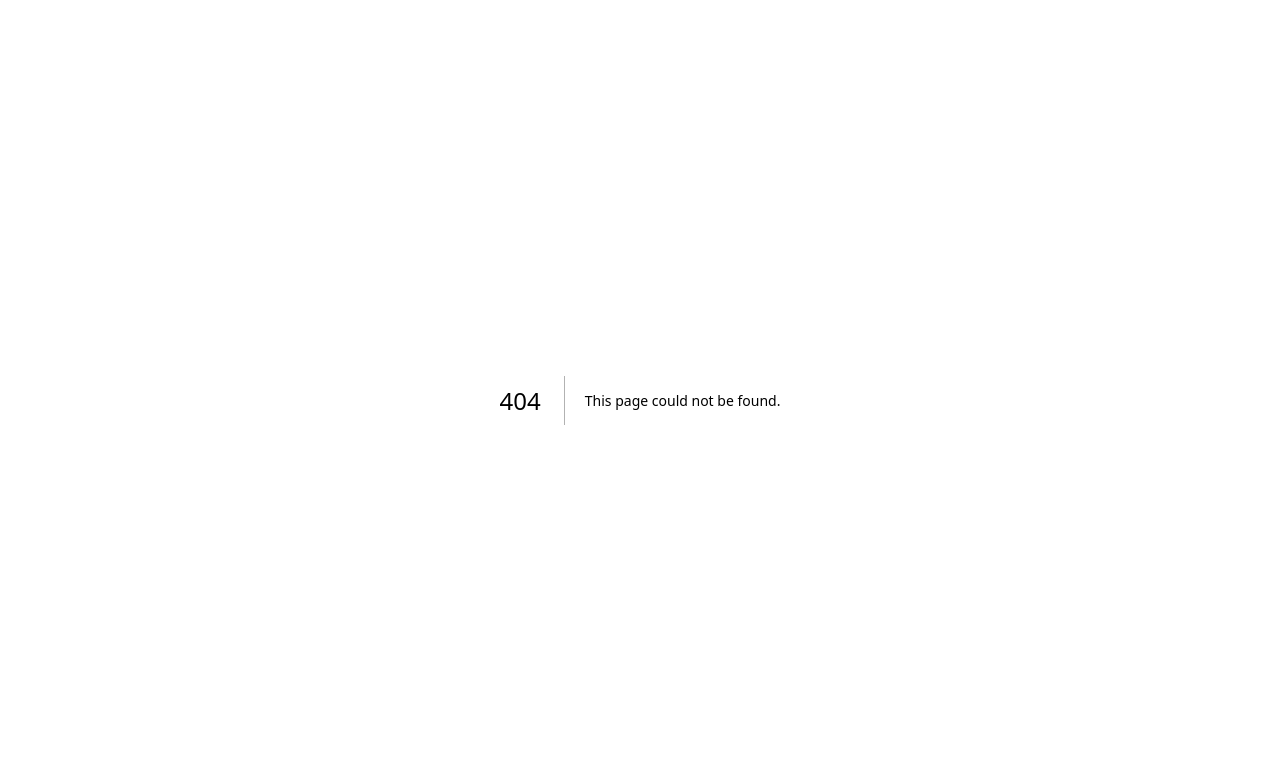
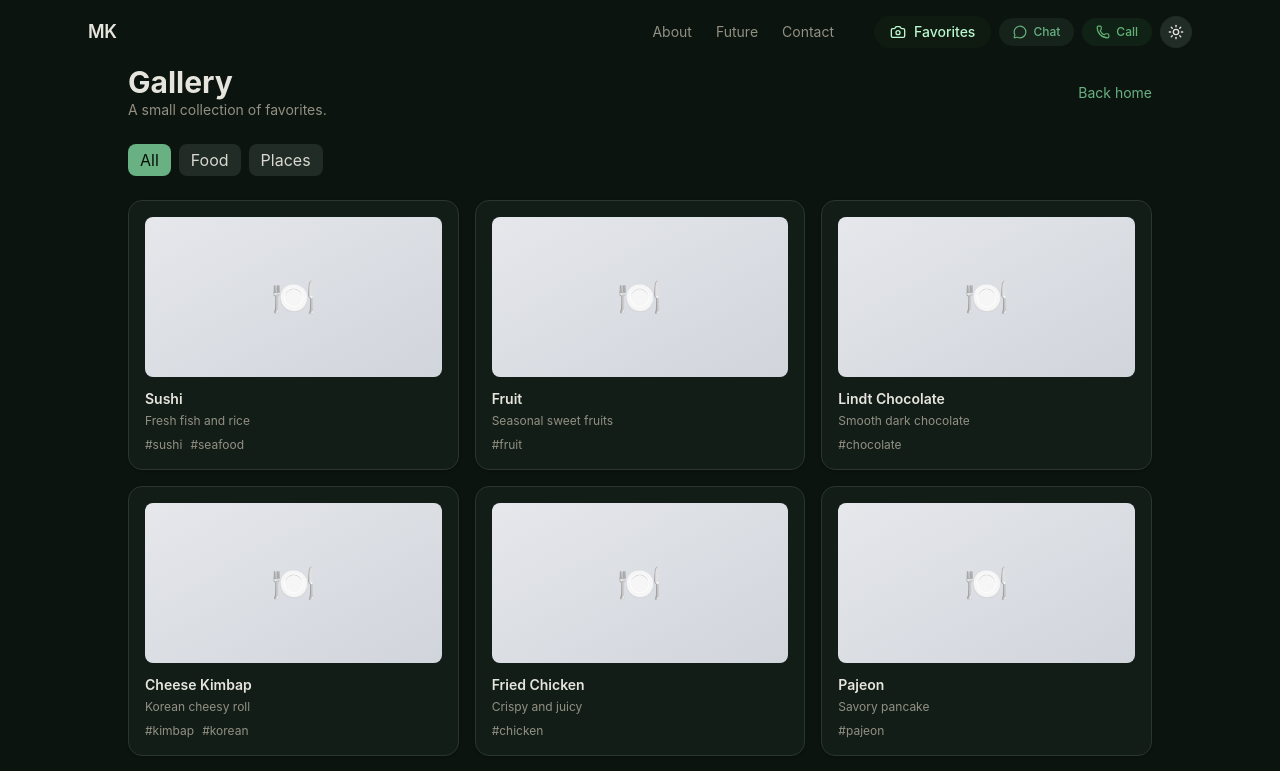
Before and after one commit to momo23546842/minimal-personal-pages, a Next.js app: page /gallery in a window 1280 px wide. Before the commit this address had no page. Shown: the top 771 px of the page. Built offline with nearby package versions, Linux system fonts and the light colour scheme.

Commit message:
Apply safe-mode & UI updates

```diff
--- /dev/null
+++ b/app/gallery/page.tsx
@@ -0,0 +1,52 @@
+"use client"
+
+import { useState } from "react"
+import { FavoritesGrid, food, places } from "@/components/favorites"
+import Link from "next/link"
+
+export default function GalleryPage() {
+  const [tab, setTab] = useState<'all'|'food'|'places'>('all')
+
+  const items = tab === 'all' ? [...food, ...places] : tab === 'food' ? food : places
+
+  return (
+    <main className="px-6 py-16">
+      <div className="mx-auto max-w-5xl">
+        <div className="flex items-center justify-between mb-6">
+          <div>
+            <h1 className="text-3xl font-bold">Gallery</h1>
+            <p className="text-sm text-muted-foreground">A small collection of favorites.</p>
+          </div>
+          <div className="hidden sm:block">
+            <Link href="/" className="text-sm text-primary">Back home</Link>
+          </div>
+        </div>
+
+        <div className="mb-6 flex gap-2">
+          <button onClick={() => setTab('all')} className={`px-3 py-1 rounded-md ${tab==='all' ? 'bg-primary text-primary-foreground' : 'bg-secondary text-secondary-foreground'}`}>All</button>
+          <button onClick={() => setTab('food')} className={`px-3 py-1 rounded-md ${tab==='food' ? 'bg-primary text-primary-foreground' : 'bg-secondary text-secondary-foreground'}`}>Food</button>
+          <button onClick={() => setTab('places')} className={`px-3 py-1 rounded-md ${tab==='places' ? 'bg-primary text-primary-foreground' : 'bg-secondary text-secondary-foreground'}`}>Places</button>
+        </div>
+
+        <div className="grid gap-4 grid-cols-1 sm:grid-cols-2 lg:grid-cols-3">
+          {items.map((it, idx) => (
+            <div key={idx} className="group rounded-xl border border-border bg-card p-4 shadow-sm">
+              <div className="h-40 mb-3 w-full rounded-md bg-linear-to-br from-gray-200 to-gray-300 flex items-center justify-center text-4xl text-muted-foreground">
+                🍽️
+              </div>
+              <h4 className="mb-1 text-sm font-semibold text-foreground">{it.title}</h4>
+              {it.caption && <p className="text-xs text-muted-foreground mb-2">{it.caption}</p>}
+              {it.tags && (
+                <div className="flex flex-wrap gap-2">
+                  {it.tags.map((t) => (
+                    <span key={t} className="text-xs text-muted-foreground">#{t}</span>
+                  ))}
+                </div>
+              )}
+            </div>
+          ))}
+        </div>
+      </div>
+    </main>
+  )
+}
--- a/app/layout.tsx
+++ b/app/layout.tsx
@@ -1,6 +1,7 @@
 import type { Metadata } from "next";
 import { PUBLIC_SAFE_MODE } from '@/lib/safeMode'
 import { Geist, Geist_Mono } from "next/font/google";
+import { Header } from '@/components/header'
 import "./globals.css";
 import ThemeProvider from "@/components/theme-provider";
 import Script from 'next/script'
@@ -39,6 +40,7 @@ export default function RootLayout({
           }}
         />
         <ThemeProvider>
+          <Header />
           {children}
         </ThemeProvider>
       </body>
--- a/app/page.tsx
+++ b/app/page.tsx
@@ -2,7 +2,7 @@ import { Header } from "@/components/header"
 import { Hero } from "@/components/hero"
 import { AiAssistant } from "@/components/ai-assistant"
 import { About } from "@/components/about"
-import Favorites from "@/components/favorites"
+// Favorites moved to a dedicated /gallery page
 import Future from "@/components/future"
 import { Contact } from "@/components/contact"
 import { Footer } from "@/components/footer"
@@ -18,10 +18,9 @@ export default function Page() {
         {!PUBLIC_SAFE_MODE && (
           <>
             <About />
-            <Favorites />
             <Future />
             <Contact />
-            {/* Career and Works removed */}
+            {/* Gallery moved to /gallery */}
           </>
         )}
 
--- a/components/ai-assistant.tsx
+++ b/components/ai-assistant.tsx
@@ -348,12 +348,12 @@ export function AiAssistant() {
           {PUBLIC_SAFE_MODE ? 'Ask the assistant general questions.' : 'Ask about my work, skills, or career. You can also book a meeting directly!'}
         </p>
 
-        <div className="overflow-hidden rounded-2xl border border-border bg-card shadow-lg shadow-foreground/[0.03]">
+        <div className="overflow-hidden rounded-2xl border border-border bg-card shadow-lg shadow-foreground/3">
           <div className="flex border-b border-border">
             <button onClick={() => setTab("chat")} className={`flex flex-1 items-center justify-center gap-2 py-4 text-sm font-medium transition-colors ${tab === "chat" ? "border-b-2 border-primary text-primary" : "text-muted-foreground hover:text-foreground"}`}>
               <MessageCircle className="h-4 w-4" /> Chat
             </button>
-            <button onClick={() => setTab("call")} className={`flex flex-1 items-center justify-center gap-2 py-4 text-sm font-medium transition-colors ${tab === "call" ? "border-b-2 border-[oklch(0.55_0.12_150)] text-[oklch(0.55_0.12_150)] dark:border-[oklch(0.70_0.12_150)] dark:text-[oklch(0.70_0.12_150)]" : "text-muted-foreground hover:text-foreground"}`}>
+            <button onClick={() => setTab("call")} className={`flex flex-1 items-center justify-center gap-2 py-4 text-sm font-medium transition-colors ${tab === "call" ? "border-b-2 border-sage-call text-sage-call dark:border-[oklch(0.70_0.12_150)] dark:text-[oklch(0.70_0.12_150)]" : "text-muted-foreground hover:text-foreground"}`}>
               <Phone className="h-4 w-4" /> Call
             </button>
           </div>
@@ -388,7 +388,7 @@ export function AiAssistant() {
               {!isCallActive ? (
                 <div className="flex flex-col items-center gap-8 text-center py-8">
                   <div className="relative">
-                    <div className="flex h-28 w-28 items-center justify-center rounded-full bg-gradient-to-br from-primary/20 to-accent/20 shadow-lg">
+                    <div className="flex h-28 w-28 items-center justify-center rounded-full bg-linear-to-br from-primary/20 to-accent/20 shadow-lg">
                       <User className="h-14 w-14 text-primary" />
                     </div>
                   </div>
@@ -448,7 +448,7 @@ export function AiAssistant() {
 
                     <button onClick={endCall}
                       className="flex h-16 w-16 items-center justify-center rounded-full bg-red-500 text-white shadow-lg shadow-red-500/30 transition-transform hover:scale-105 active:scale-95">
-                      <PhoneOff className="h-7 w-7 rotate-[135deg]" />
+                      <PhoneOff className="h-7 w-7 rotate-135" />
                     </button>
 
                     <button onClick={stopSpeaking}
--- a/components/contact.tsx
+++ b/components/contact.tsx
@@ -66,7 +66,7 @@ export function Contact() {
           </div>
 
           <form
-            className="flex flex-col gap-4 rounded-xl border border-border bg-card p-6 shadow-sm shadow-foreground/[0.03]"
+            className="flex flex-col gap-4 rounded-xl border border-border bg-card p-6 shadow-sm shadow-foreground/3"
             onSubmit={handleSubmit}
           >
             <div className="flex flex-col gap-1.5">
--- a/components/favorites.tsx
+++ b/components/favorites.tsx
@@ -6,12 +6,12 @@ type FavItem = {
   tags?: string[]
 }
 
-function FavoritesGrid({ items }: { items: FavItem[] }) {
+export function FavoritesGrid({ items }: { items: FavItem[] }) {
   return (
     <div className="grid gap-4 grid-cols-1 sm:grid-cols-2 lg:grid-cols-3">
       {items.map((it, idx) => (
         <div key={idx} className="group rounded-xl border border-border bg-card p-4 shadow-sm">
-          <div className="h-40 mb-3 w-full rounded-md bg-gradient-to-br from-gray-200 to-gray-300 flex items-center justify-center text-4xl text-muted-foreground">
+          <div className="h-40 mb-3 w-full rounded-md bg-linear-to-br from-gray-200 to-gray-300 flex items-center justify-center text-4xl text-muted-foreground">
             🍽️
           </div>
           <h4 className="mb-1 text-sm font-semibold text-foreground">{it.title}</h4>
@@ -29,8 +29,7 @@ function FavoritesGrid({ items }: { items: FavItem[] }) {
   )
 }
 
-export function Favorites() {
-  const food: FavItem[] = [
+export const food: FavItem[] = [
     { title: 'Sushi', caption: 'Fresh fish and rice', tags: ['sushi', 'seafood'] },
     { title: 'Fruit', caption: 'Seasonal sweet fruits', tags: ['fruit'] },
     { title: 'Lindt Chocolate', caption: 'Smooth dark chocolate', tags: ['chocolate'] },
@@ -42,7 +41,7 @@ export function Favorites() {
     { title: 'Mochi', caption: 'Chewy sweets', tags: ['mochi'] },
   ]
 
-  const places: FavItem[] = [
+export const places: FavItem[] = [
     { title: 'Perth', caption: 'Lovely coastal city', tags: ['australia'] },
     { title: 'Quokka Spot', caption: 'Met friendly quokkas', tags: ['wildlife'] },
     { title: 'Korea', caption: 'Want to visit again', tags: ['travel'] },
@@ -54,6 +53,7 @@ export function Favorites() {
     { title: 'Nature Walks', caption: 'Evening strolls', tags: ['walking'] },
   ]
 
+export function Favorites() {
   return (
     <section id="favorites" className="px-6 py-16">
       <div className="mx-auto max-w-5xl">
--- a/components/future.tsx
+++ b/components/future.tsx
@@ -20,7 +20,7 @@ export default function Future() {
           <ul className="space-y-3">
             {items.map((it, i) => (
               <li key={i} className="flex items-start gap-3">
-                <div className={`mt-1 h-4 w-4 flex-shrink-0 rounded-full ${it.done ? 'bg-primary' : 'border border-border bg-background'}`} />
+                <div className={`mt-1 h-4 w-4 shrink-0 rounded-full ${it.done ? 'bg-primary' : 'border border-border bg-background'}`} />
                 <div>
                   <p className="text-sm font-medium text-foreground">{it.text}</p>
                   <p className="text-xs text-muted-foreground">{it.done ? 'Done' : 'Planned'}</p>
--- a/components/header.tsx
+++ b/components/header.tsx
@@ -1,20 +1,22 @@
 "use client"
 
-import { useState, useEffect } from "react"
-import { Menu, X, Sun, Moon, MessageCircle, Phone } from "lucide-react"
+import React, { useState, useEffect } from "react"
+import Link from "next/link"
+import { Menu, X, Sun, Moon, MessageCircle, Phone, Camera } from "lucide-react"
 import { PUBLIC_SAFE_MODE } from "@/lib/safeMode"
 import { useTheme } from "next-themes"
 
-  const navLinks = PUBLIC_SAFE_MODE
+export function Header() {
+  const anchorLinks = PUBLIC_SAFE_MODE
     ? []
     : [
-        { label: "About", href: "#about" },
-        { label: "Favorites", href: "#favorites" },
-        { label: "Future", href: "#future" },
-        { label: "Contact", href: "#contact" },
+        { label: "About", href: "/#about" },
+        { label: "Future", href: "/#future" },
+        { label: "Contact", href: "/#contact" },
       ]
 
-export function Header() {
+  const favoritesLink = PUBLIC_SAFE_MODE ? null : { label: "Favorites", href: "/gallery" }
+
   const [scrolled, setScrolled] = useState(false)
   const [mobileOpen, setMobileOpen] = useState(false)
   const { resolvedTheme, setTheme } = useTheme()
@@ -42,9 +44,7 @@ export function Header() {
   return (
     <header
       className={`fixed top-0 left-0 right-0 z-50 transition-all duration-300 ${
-        scrolled
-          ? "bg-background/80 backdrop-blur-lg border-b border-border"
-          : "bg-transparent"
+        scrolled ? "bg-background/80 backdrop-blur-lg border-b border-border" : "bg-transparent"
       }`}
     >
       <div className="mx-auto flex max-w-6xl items-center justify-between px-6 py-4">
@@ -57,18 +57,28 @@ export function Header() {
 
         {/* Desktop nav */}
         <nav className="hidden items-center gap-6 md:flex" aria-label="Main navigation">
-          {navLinks.map((link) => (
-            <a
-              key={link.href}
-              href={link.href}
-              className="text-sm text-muted-foreground transition-colors hover:text-foreground"
+          {/* Left: anchor links */}
+          <div className="flex items-center gap-6">
+            {anchorLinks.map((link) => (
+              <Link key={link.href} href={link.href} className="text-sm text-muted-foreground transition-colors hover:text-foreground">
+                {link.label}
+              </Link>
+            ))}
+          </div>
+
+          {/* Right: Favorites pill + Chat/Call buttons */}
+          <div className="flex items-center gap-2 ml-4">
+            {favoritesLink && (
+              <Link
+                href={favoritesLink.href}
+                className="inline-flex items-center gap-2 rounded-full px-4 py-1.5 text-sm font-medium bg-green-100 text-green-800 transition-colors hover:bg-green-200 dark:bg-[oklch(0.32_0.06_140/0.18)] dark:text-green-200 dark:hover:bg-[oklch(0.32_0.06_140/0.28)]"
               >
-              {link.label}
-            </a>
-          ))}
+                <Camera className="h-4 w-4" />
+                {favoritesLink.label}
+              </Link>
+            )}
 
-          {/* Chat & Call buttons */}
-          <div className="flex items-center gap-2 ml-2">
+            <div className="flex items-center gap-2">
               <button
                 onClick={() => scrollToAssistant("chat")}
                 className="flex items-center gap-1.5 rounded-full bg-primary/10 px-3.5 py-1.5 text-xs font-medium text-primary transition-colors hover:bg-primary/20"
@@ -97,10 +107,11 @@ export function Header() {
                 {resolvedTheme === "dark" ? <Sun className="h-4 w-4" /> : <Moon className="h-4 w-4" />}
               </button>
             )}
+          </div>
         </nav>
 
+        {/* Mobile right-side actions */}
         <div className="flex items-center gap-3 md:hidden">
-          {/* Mobile Chat & Call */}
           <button
             onClick={() => scrollToAssistant("chat")}
             className="flex h-9 w-9 items-center justify-center rounded-full bg-primary/10 text-primary transition-colors active:bg-primary/20"
@@ -108,6 +119,8 @@ export function Header() {
           >
             <MessageCircle className="h-4 w-4" />
           </button>
+
+          {!PUBLIC_SAFE_MODE && (
             <button
               onClick={() => scrollToAssistant("call")}
               className="flex h-9 w-9 items-center justify-center rounded-full bg-[oklch(0.55_0.12_150/0.12)] text-[oklch(0.45_0.10_150)] transition-colors active:bg-[oklch(0.55_0.12_150/0.22)] dark:text-[oklch(0.70_0.12_150)]"
@@ -115,6 +128,7 @@ export function Header() {
             >
               <Phone className="h-4 w-4" />
             </button>
+          )}
 
           {mounted && (
             <button
@@ -125,6 +139,7 @@ export function Header() {
               {resolvedTheme === "dark" ? <Sun className="h-4 w-4" /> : <Moon className="h-4 w-4" />}
             </button>
           )}
+
           <button
             className="text-foreground"
             onClick={() => setMobileOpen(!mobileOpen)}
@@ -139,16 +154,27 @@ export function Header() {
       {mobileOpen && (
         <nav className="border-b border-border bg-background/95 backdrop-blur-lg md:hidden" aria-label="Mobile navigation">
           <div className="flex flex-col gap-1 px-6 pb-6">
-            {navLinks.map((link) => (
-              <a
+            {anchorLinks.map((link) => (
+              <Link
                 key={link.href}
                 href={link.href}
                 onClick={() => setMobileOpen(false)}
                 className="rounded-md px-3 py-2 text-sm text-muted-foreground transition-colors hover:bg-secondary hover:text-foreground"
               >
                 {link.label}
-              </a>
+              </Link>
             ))}
+
+            {favoritesLink && (
+              <Link
+                href={favoritesLink.href}
+                onClick={() => setMobileOpen(false)}
+                className="flex items-center gap-2 rounded-full px-4 py-2 text-sm font-medium bg-green-100 text-green-800 transition-colors hover:bg-green-200"
+              >
+                <Camera className="h-4 w-4" />
+                {favoritesLink.label}
+              </Link>
+            )}
           </div>
         </nav>
       )}
--- a/components/hero.tsx
+++ b/components/hero.tsx
@@ -10,7 +10,7 @@ export function Hero() {
       className="relative flex min-h-[60vh] items-center justify-center px-6 pt-24 sm:pt-28 md:pt-6"
     >
       <div className="pointer-events-none absolute inset-0 overflow-hidden">
-        <div className="absolute left-1/2 top-1/3 h-[600px] w-[600px] -translate-x-1/2 -translate-y-1/2 rounded-full bg-primary/5 blur-3xl" />
+        <div className="absolute left-1/2 top-1/3 h-150 w-150 -translate-x-1/2 -translate-y-1/2 rounded-full bg-primary/5 blur-3xl" />
       </div>
 
       <div className="relative z-10 mx-auto flex max-w-5xl flex-col-reverse items-center gap-8 md:flex-row md:gap-16">
@@ -29,7 +29,7 @@ export function Hero() {
           </a>
         </div>
         <div className="flex shrink-0 items-center justify-center">
-          <div className="h-44 w-44 flex items-center justify-center overflow-hidden rounded-full border-4 border-primary/20 bg-gradient-to-br from-primary/10 to-primary/5 md:h-56 md:w-56">
+          <div className="h-44 w-44 flex items-center justify-center overflow-hidden rounded-full border-4 border-primary/20 bg-linear-to-br from-primary/10 to-primary/5 md:h-56 md:w-56">
             <svg width="80" height="80" viewBox="0 0 24 24" fill="none" xmlns="http://www.w3.org/2000/svg" className="text-primary">
               <circle cx="12" cy="8" r="3.5" fill="#a7f3d0" />
               <path d="M4 20c0-3.3 4-5 8-5s8 1.7 8 5" stroke="#7dd3c6" strokeWidth="1.5" strokeLinecap="round" strokeLinejoin="round" />
--- a/components/theme-provider.tsx
+++ b/components/theme-provider.tsx
@@ -8,6 +8,30 @@ type Props = {
 }
 
 export default function ThemeProvider({ children }: Props) {
+  // Add client-side smooth scrolling for hash navigation across routes.
+  // This ensures visiting "/#about" from another page smoothly scrolls to the section.
+  React.useEffect(() => {
+    const scrollToHash = () => {
+      try {
+        const hash = window.location.hash
+        if (hash) {
+          const id = hash.replace('#', '')
+          const el = document.getElementById(id)
+          if (el) {
+            el.scrollIntoView({ behavior: 'smooth' })
+          }
+        }
+      } catch (e) {
+        // ignore
+      }
+    }
+
+    // run on mount (after navigation)
+    scrollToHash()
+    window.addEventListener('hashchange', scrollToHash)
+    return () => window.removeEventListener('hashchange', scrollToHash)
+  }, [])
+
   return (
     <NextThemesProvider
       attribute="class"
--- a/scripts/test-vapi-webhook.ts
+++ b/scripts/test-vapi-webhook.ts
@@ -3,7 +3,7 @@
 //  - normal: expects an LLM-backed Momo reply
 //  - force-llm-fallback: sends `x-force-llm-fail: 1` (honored only in dev)
 
-import fetch from 'node-fetch'
+// Use global fetch available in newer Node runtimes; avoid node-fetch import to prevent build-time errors
 
 async function run() {
   const base = process.env.WEBHOOK_BASE || 'http://localhost:3000'
```
Also changed, not shown: lib/prisma.ts (+31 -6 lines), 1 other file (tests, documents, lock files or other folders). Lines whose indentation alone changed are shown as unchanged.
